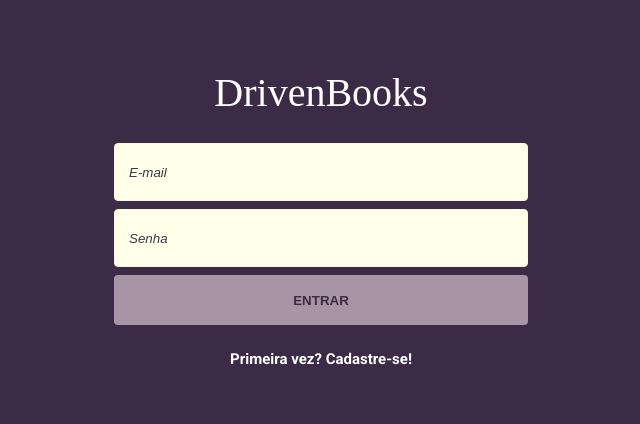
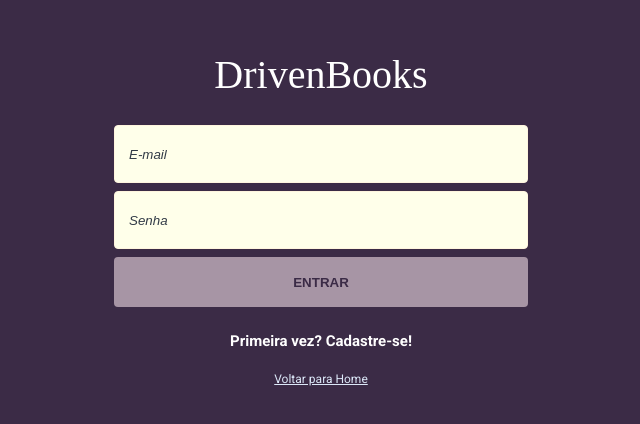
Before and after one commit to mtsgamorim/DrivenBooks-Front, a React (Create React App) app: page /sign-in in a window 1280 px wide. Shown: the part 182-606 px from the top of the page, without its empty margins (319-959 px from the left). Built offline with nearby package versions, Linux system fonts and the light colour scheme; a web font is replaced by a local one.

Commit message:
Button back home in login

```diff
--- a/src/components/SignInPage/SignInPage.js
+++ b/src/components/SignInPage/SignInPage.js
@@ -2,14 +2,23 @@ import styled from "styled-components";
 import LargeLogo from "../shared/LargeLogo";
 import StyledLink from "../shared/StyledLink";
 import SignInForm from "./SignInForm";
+import { useNavigate } from "react-router-dom";
 
 export default function SignInPage() {
+  const navigate = useNavigate();
+  function goHome() {
+    navigate("/");
+  }
+
   return (
     <PersonalizedBody>
       <Container>
         <LargeLogo />
         <SignInForm />
         <StyledLink to="/sign-up">Primeira vez? Cadastre-se!</StyledLink>
+        <ButtonBackHome onClick={goHome}>
+          <span>Voltar para Home</span>
+        </ButtonBackHome>
       </Container>
     </PersonalizedBody>
   );
@@ -32,3 +41,15 @@ const PersonalizedBody = styled.div`
   justify-content: center;
   align-items: center;
 `;
+
+const ButtonBackHome = styled.div`
+  margin-top: 20px;
+  cursor: pointer;
+  :hover {
+    opacity: 0.7;
+  }
+  span {
+    text-decoration: underline;
+    font-size: 12px;
+  }
+`;
--- a/src/components/SignUpPage/SignUpPage.js
+++ b/src/components/SignUpPage/SignUpPage.js
@@ -2,14 +2,23 @@ import styled from "styled-components";
 import LargeLogo from "../shared/LargeLogo";
 import SignUpForm from "./SignUpForm";
 import StyledLink from "../shared/StyledLink";
+import { useNavigate } from "react-router-dom";
 
 export default function SignUpPage() {
+  const navigate = useNavigate();
+  function goHome() {
+    navigate("/");
+  }
+
   return (
     <PersonalizedBody>
       <Container>
         <LargeLogo />
         <SignUpForm />
         <StyledLink to="/sign-in">Já tem uma conta? Entre agora!</StyledLink>
+        <ButtonBackHome onClick={goHome}>
+          <span>Voltar para Home</span>
+        </ButtonBackHome>
       </Container>
     </PersonalizedBody>
   );
@@ -32,3 +41,15 @@ const PersonalizedBody = styled.div`
   justify-content: center;
   align-items: center;
 `;
+
+const ButtonBackHome = styled.div`
+  margin-top: 20px;
+  cursor: pointer;
+  :hover {
+    opacity: 0.7;
+  }
+  span {
+    text-decoration: underline;
+    font-size: 12px;
+  }
+`;
```
